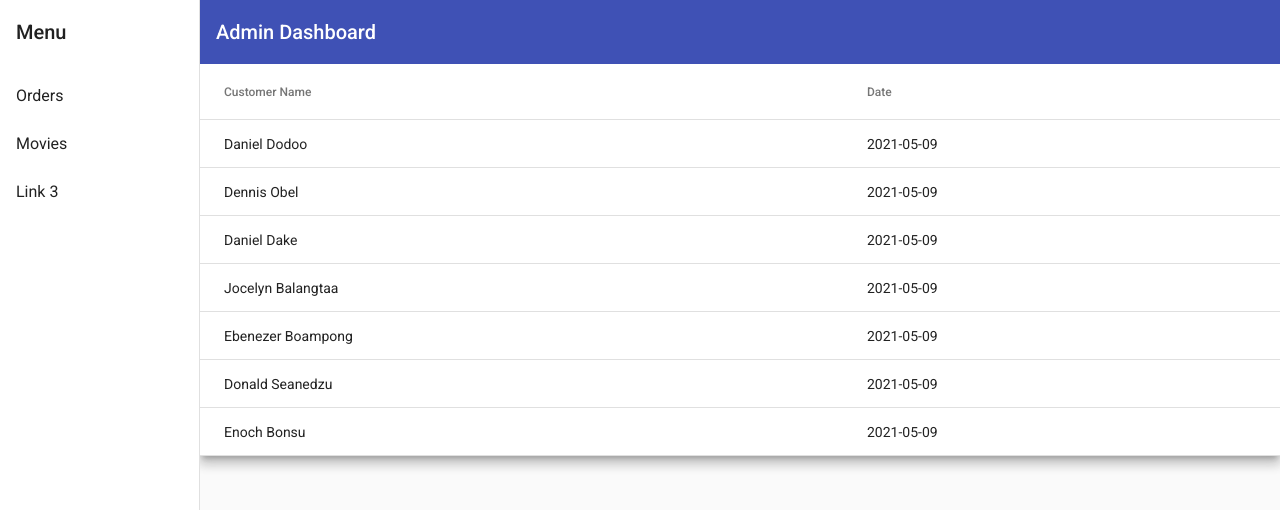
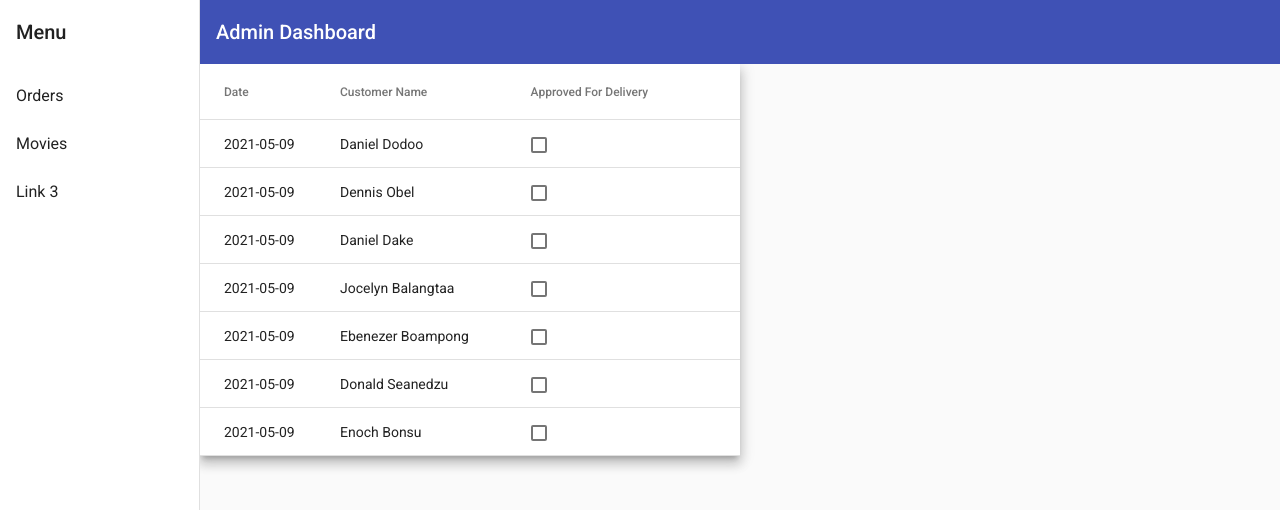
Before and after one commit to ddodoo/vhsrental-frontend, an Angular app: page /orders in a window 1280 px wide. Shown: the top 510 px of the page. Built offline with nearby package versions, Linux system fonts and the light colour scheme.

Commit message:
updated order table

```diff
--- a/src/app/orders/orders.component.css
+++ b/src/app/orders/orders.component.css
@@ -1,3 +1,3 @@
 table {
-    width: 100%;
+    width: 50%;
   }
--- a/src/app/orders/orders.component.html
+++ b/src/app/orders/orders.component.html
@@ -1,12 +1,12 @@
 <table mat-table [dataSource]="dataSource" class="mat-elevation-z8">
 
-    <!-- Customer ID Column -->
-    <ng-container matColumnDef="id">
-      <th mat-header-cell *matHeaderCellDef> Customer ID </th>
-      <td mat-cell *matCellDef="let element"> {{element.id}} </td>
-    </ng-container>
+     <!-- Approval Column -->
+     <ng-container matColumnDef="approval">
+        <th mat-header-cell *matHeaderCellDef> Approved For Delivery </th>
+        <td mat-cell *matCellDef="let element"> <mat-checkbox class="example-margin"></mat-checkbox> </td>
+      </ng-container>
 
-    <!-- Customer Name Column -->
+      <!-- Customer Name Column -->
     <ng-container matColumnDef="name">
       <th mat-header-cell *matHeaderCellDef> Customer Name </th>
       <td mat-cell *matCellDef="let element"> {{element.name}} </td>
--- a/src/app/orders/orders.component.ts
+++ b/src/app/orders/orders.component.ts
@@ -25,6 +25,6 @@ const ELEMENT_DATA: CustomerData[] = [
 
 export class OrdersComponent{
 
-  displayedColumns: string[] = ['name', 'date'];
+  displayedColumns: string[] = [ 'date','name','approval'];
   dataSource = ELEMENT_DATA;
 }
```
